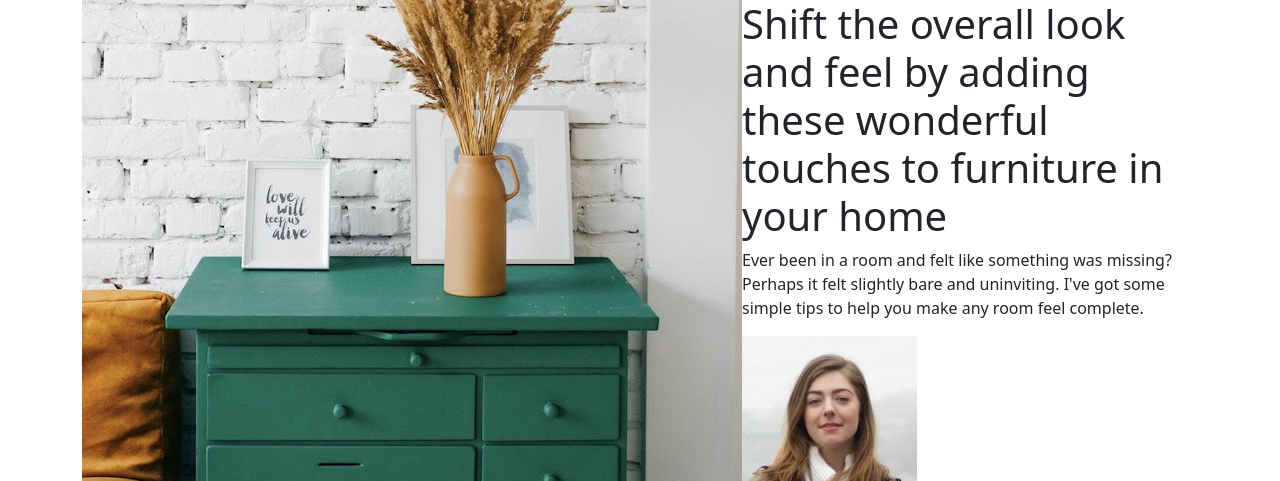
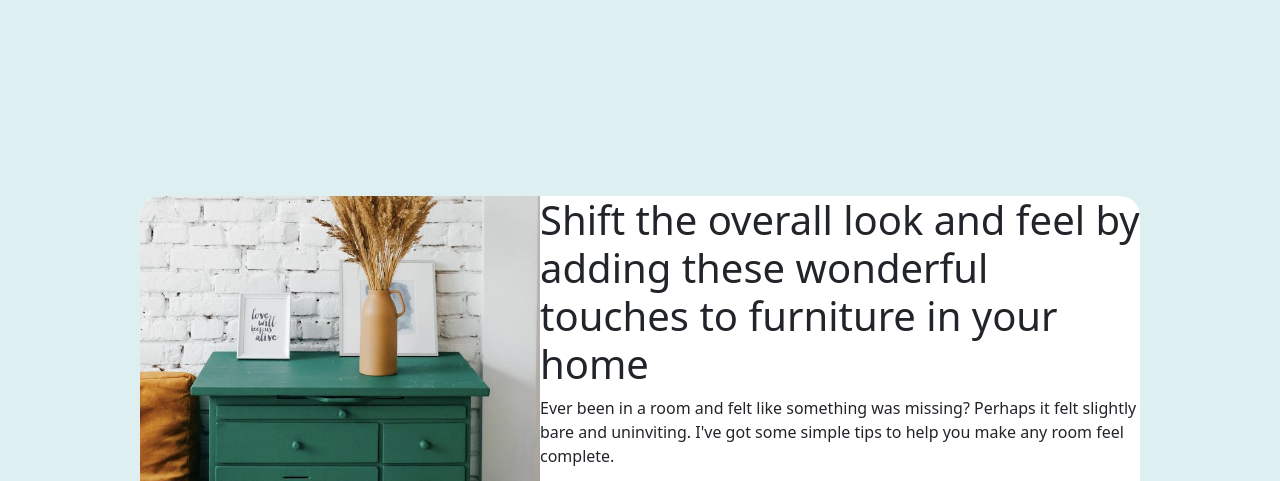
Before and after one commit to aronilie/202207-w2ch1-aron-ilie, a website: page index.html in a window 1280 px wide. Shown: the top 481 px of the page. Drawn offline with nearby package versions, Linux system fonts and the light colour scheme; files that its build step writes are made by us from their sources.

Commit message:
Centered the content and align the items

```diff
--- a/index.html
+++ b/index.html
@@ -20,15 +20,15 @@
     <title>Article preview component</title>
   </head>
   <body>
-    <main>
-      <article class="container main-content">
-        <section>
+    <main class="general-content">
+      <article class="main-content">
+        <section class="image-container">
           <img
             src="images/article-preview/drawers.jpg"
             alt="Animalist furniture"
           />
         </section>
-        <section>
+        <section class="presentation">
           <div>
             <h1>
               Shift the overall look and feel by adding these wonderful touches
@@ -40,8 +40,9 @@
               help you make any room feel complete.
             </p>
           </div>
-          <div>
+          <div class="presentation__person">
             <img
+              class="presentation__image"
               src="images/article-preview/avatar-michelle.jpg"
               alt="Avatar of a woman"
             />
--- a/sass/components/_article-preview.scss
+++ b/sass/components/_article-preview.scss
@@ -1,5 +1,40 @@
 @use "../variables/colors";
 
+html {
+  font-family: Manrope, Arial, Helvetica, sans-serif;
+}
+
+.general-content {
+  width: 100vw;
+  height: 100vh;
+  background-color: #deeff1;
+  display: flex;
+  align-items: center;
+  justify-content: center;
+}
+
 .main-content {
+  width: 1000px;
+  background-color: #fff;
   display: flex;
+  border-radius: 20px;
+  overflow: hidden;
 }
+
+.image-container {
+  flex: 2;
+}
+
+.presentation {
+  flex: 3;
+
+  &__image {
+    width: 50px;
+    height: 50px;
+  }
+}
+
+.image-container img {
+  width: 100%;
+  height: auto;
+}
```
